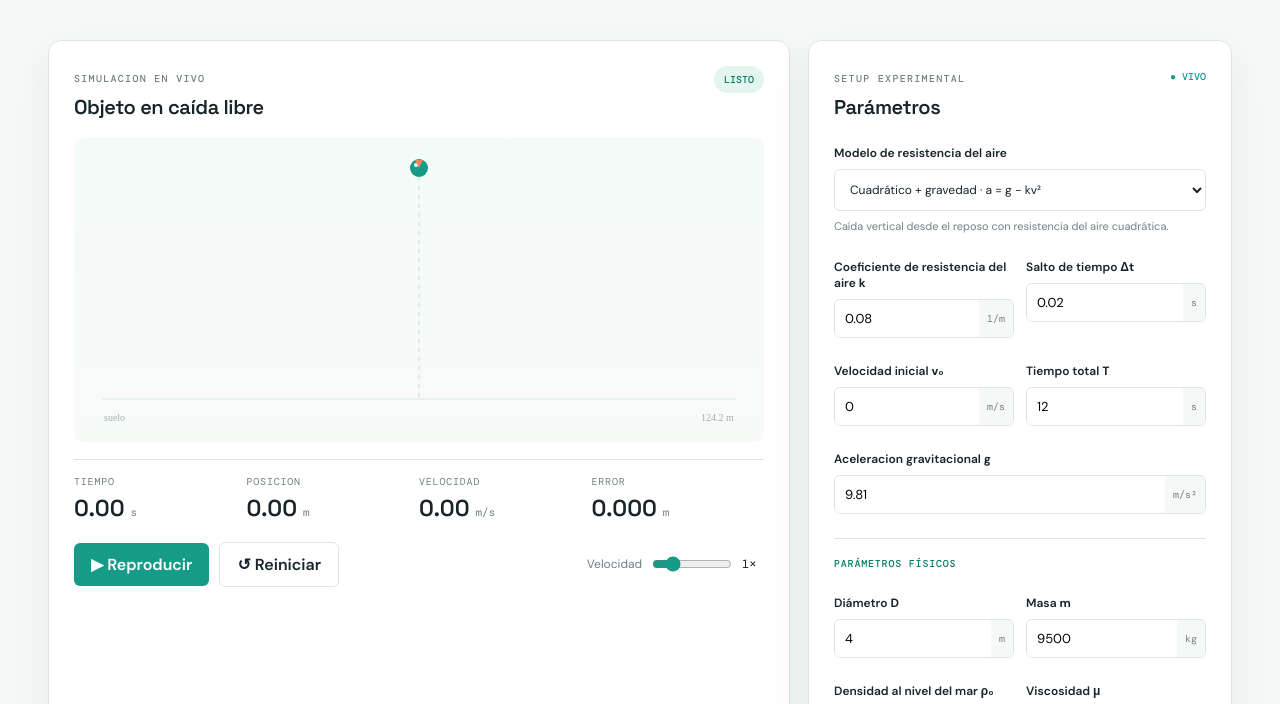
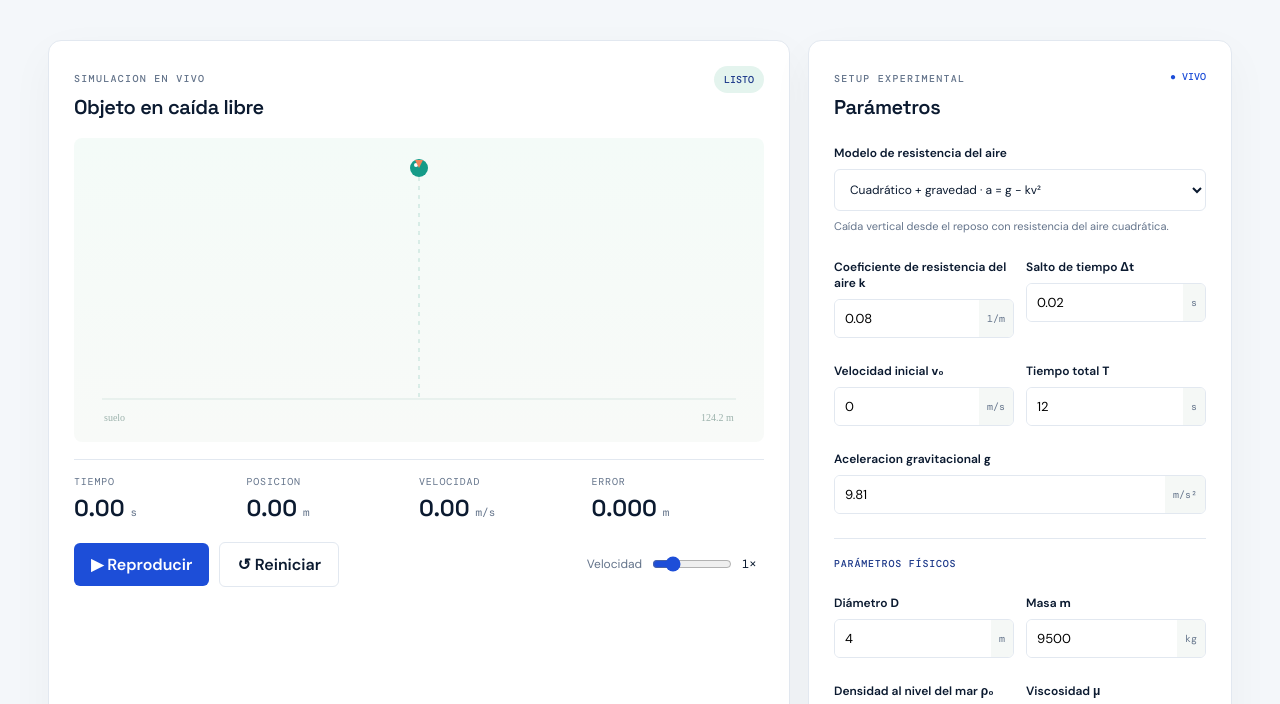
Before and after one commit to NewForest2005/Euler-s-Method-for-AURM, a plain HTML site: page index.html in a window 1280 px wide. Shown: the part 359-1063 px from the top of the page. Drawn offline with nearby package versions, Linux system fonts and the light colour scheme.

Commit message:
Color palette updated

```diff
--- a/style.css
+++ b/style.css
@@ -1,16 +1,17 @@
-/*GOD*/ @import url('https://fonts.googleapis.com/css2?family=DM+Mono:wght@400;500&family=DM+Sans:wght@400;500;600;700&family=Space+Grotesk:wght@500;600;700&display=swap');
+/*GOD*/
+@import url('https://fonts.googleapis.com/css2?family=DM+Mono:wght@400;500&family=DM+Sans:wght@400;500;600;700&family=Space+Grotesk:wght@500;600;700&display=swap');
 
 :root {
-  --ink: #17252a;
-  --muted: #718083;
-  --line: #dce5e3;
-  --paper: #f5f8f6;
-  --card: #fff;
-  --teal: #159b88;
-  --teal-dark: #087968;
-  --orange: #f3835a;
-  --navy: #294b58;
-  --shadow: 0 15px 45px #173b3210
+  --ink: #0b1a30;        /* Deep midnight blue text (was dark green-ink) */
+  --muted: #64748b;      /* Clean slate gray for muted text */
+  --line: #e2e8f0;       /* Cool, crisp gray line border */
+  --paper: #f4f7fa;      /* Clean ice-blue/white paper background */
+  --card: #ffffff;       /* Pure white card background */
+  --teal: #1d4ed8;       /* Special royal/sapphire blue accent (main accent) */
+  --teal-dark: #1e3a8a;  /* Deep navy blue for hover/dark accents */
+  --orange: #f97316;     /* Vibrant energetic orange (perfect contrast to blue) */
+  --navy: #0f172a;       /* Darkest slate/navy blue background/header tone */
+  --shadow: 0 15px 45px #0b1a300a /* Adjusted shadow using the new midnight ink */
 }
 
 * {
```
